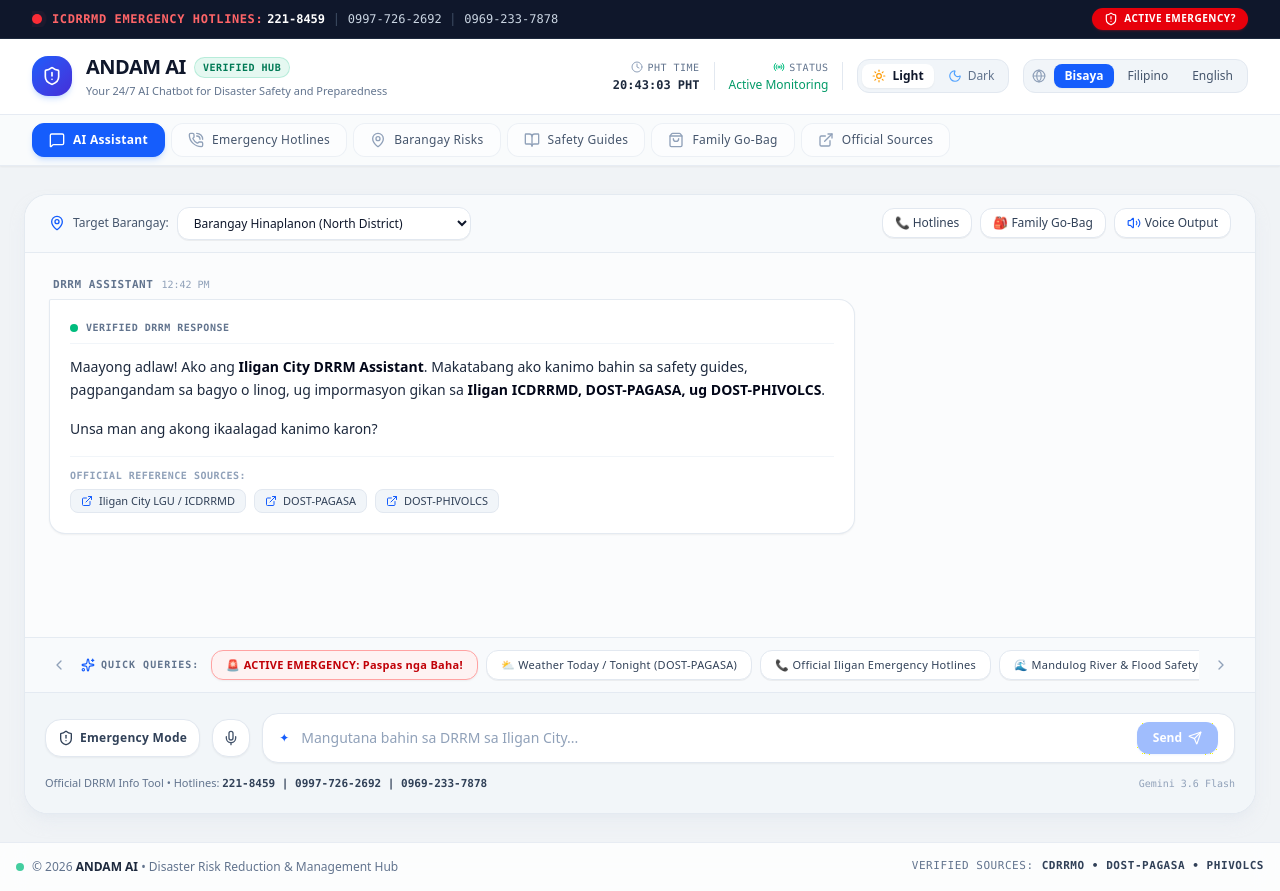
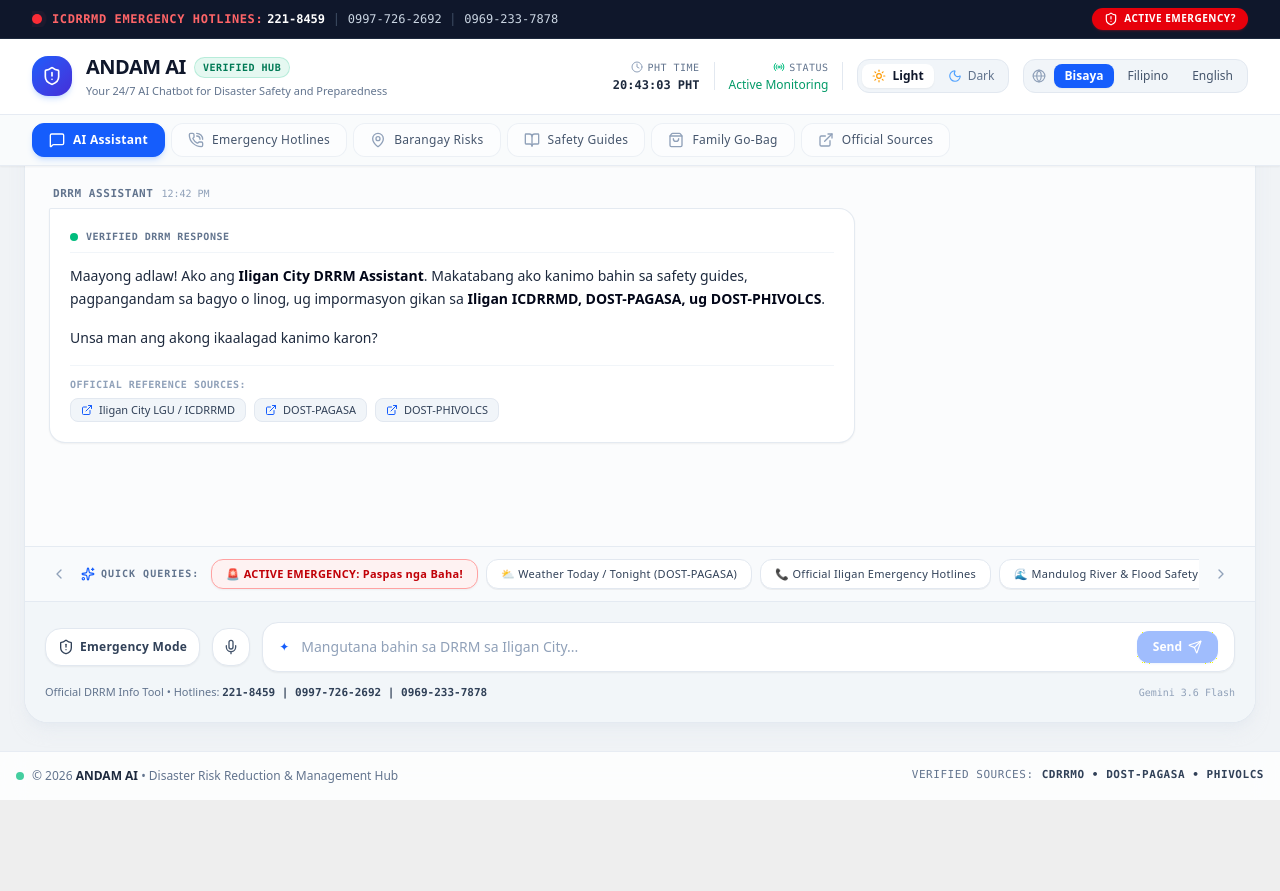
Before and after one commit to shane136/ANDAM-AI, a React (Vite) app: page / in a window 1280 px wide. After the commit the page ends 800 px from the top, so only its background shows below. Built offline with nearby package versions, Linux system fonts and the light colour scheme.

Commit message:
Add CSS rules for full height and no margin/padding

```diff
--- a/src/index.css
+++ b/src/index.css
@@ -31,6 +31,15 @@
   --dark-text-primary: #ffffff;
   --dark-text-secondary: #cccccc;
   --dark-text-muted: #a0a0a5;
+}
+
+html,
+body,
+#root {
+  height: 100%;
+  margin: 0;
+  padding: 0;
+  overflow: hidden;
 }
 
 body {
```
